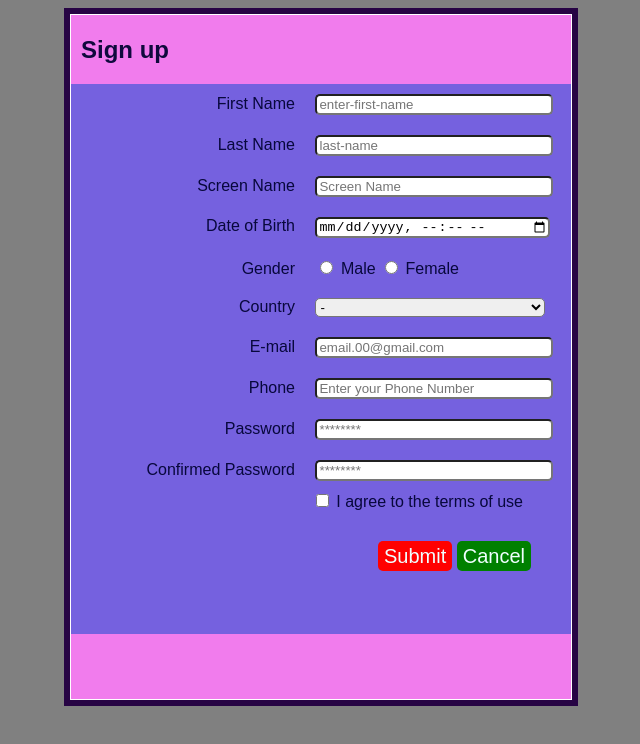
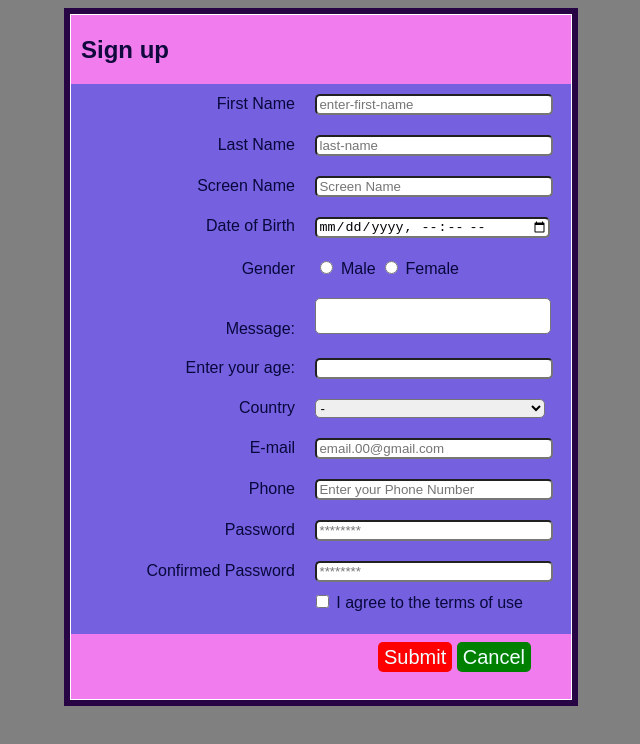
Before and after one commit to NLiliia/Front-end-Homework-, a plain HTML site: page form-1.html in a window 1280 px wide. Shown: the whole page, without its empty margins (319-959 px from the left). Drawn offline with Linux system fonts and the light colour scheme.

Commit message:
Add age and message fields in form

```diff
--- a/form-1.html
+++ b/form-1.html
@@ -42,10 +42,18 @@
                             <label for="Male">Male</label>
                             <input type="radio" name="gender" id="Female">
                             <label for="Female">Female</label>
+                        </div>
 
+                        <div class="form-field">
+                            <label class="form-label" for="Message">Message:</label>
+                            <textarea class="form-input" id="Message" required></textarea>
+                        </div>
 
+                        <div class="form-field">
+                            <label class="form-label" for="age">Enter your age:</label>
+                            <input class="form-input" type="number" id="age" name="age" min="1" max="120">
+                        </div>
 
-                        </div>
                         <div class="form-field">
                             <label class="form-label" for="country">Country</label>
                             <select class="form-input" name="country" id="country">
@@ -91,7 +99,6 @@
                         </div>
                     </form>
                 </div>
-
             </div>
         </div>
     </div>
```
